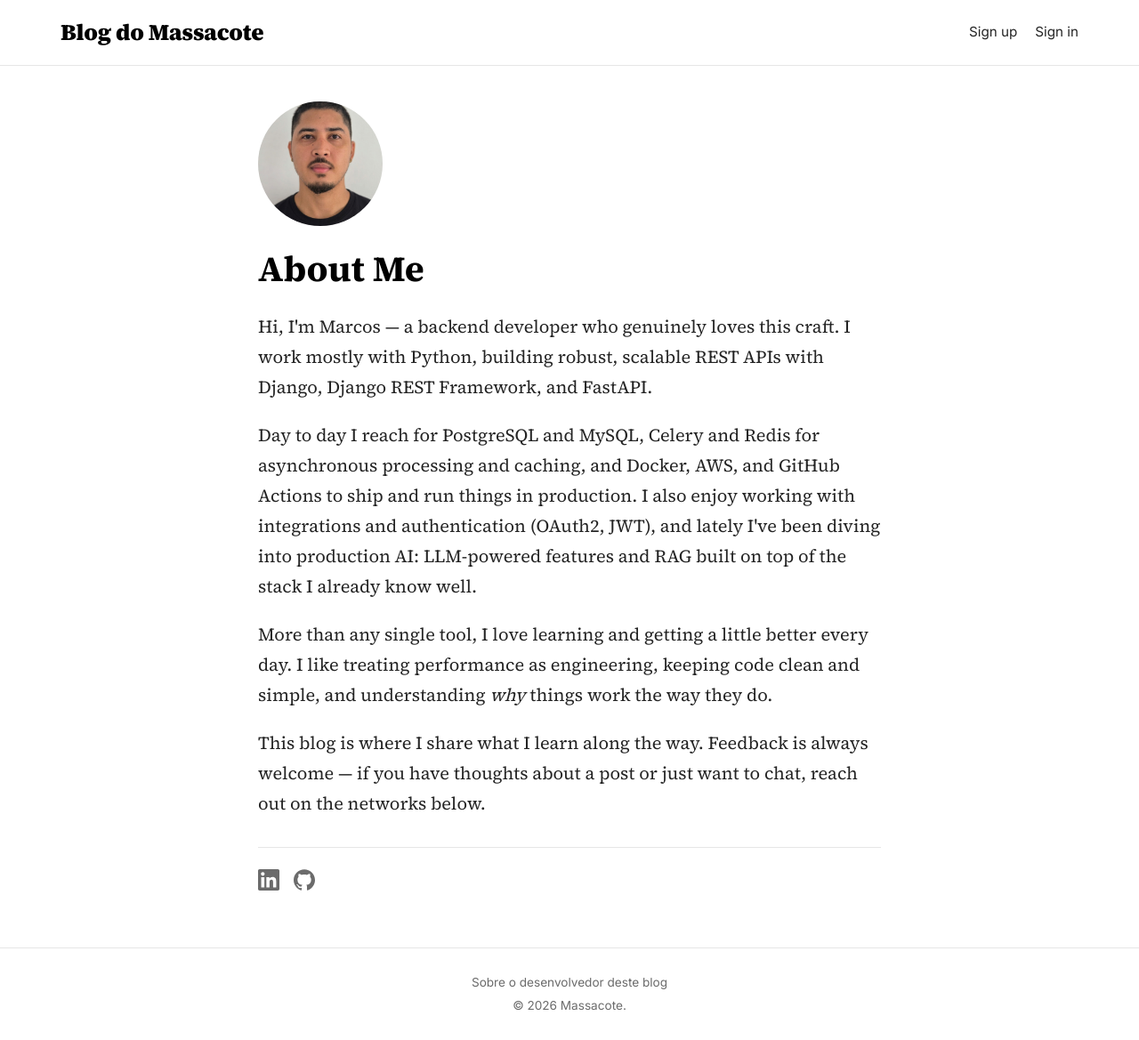
After one commit to marcosalvesdev/massacote-blog, a Django app: page /about/ in a window 1280 px wide. The commit adds this page. Shown: the whole page at 89% size. Run offline with Django 5.2, Linux system fonts and the light colour scheme.

Commit message:
feat(pages): add about page with photo and social icons
Add a `pages` app for static, model-less pages with an About page that introduces the blog author, including a photo and inline SVG icons linking to LinkedIn and GitHub. Link to it from the footer ("Sobre o desenvolvedor deste blog").

Co-Authored-By: Claude Opus 4.8 <noreply@anthropic.com>

```diff
--- a/core/settings.py
+++ b/core/settings.py
@@ -53,6 +53,7 @@ DJANGO_APPS = [
 LOCAL_APPS = [
     "post",
     "account",
+    "pages",
 ]
 
 DEVELOPMENT_APPS = ["debug_toolbar"]
--- a/core/urls.py
+++ b/core/urls.py
@@ -24,6 +24,7 @@ from debug_toolbar import urls as debug_toolbar_urls
 urlpatterns = [
     path("admin/", admin.site.urls),
     path("", include("post.urls", namespace="post")),
+    path("", include("pages.urls", namespace="pages")),
     path("accounts/", include("django.contrib.auth.urls")),
     path("accounts/", include("account.urls", namespace="account")),
 ]
--- /dev/null
+++ b/pages/apps.py
@@ -0,0 +1,5 @@
+from django.apps import AppConfig
+
+
+class PagesConfig(AppConfig):
+    name = 'pages'
--- /dev/null
+++ b/pages/templates/pages/about.html
@@ -0,0 +1,52 @@
+{% extends "base.html" %}
+{% load static %}
+
+{% block title %}Sobre — Massacote{% endblock %}
+
+{% block content %}
+<section class="about">
+    <img class="about__photo" src="{% static 'pages/img/me.png' %}" alt="Foto de Marcos">
+
+    <h1 class="about__title">About Me</h1>
+
+    <div class="about__body">
+        <p>
+            Hi, I'm Marcos — a backend developer who genuinely loves this craft.
+            I work mostly with Python, building robust, scalable REST APIs with
+            Django, Django REST Framework, and FastAPI.
+        </p>
+        <p>
+            Day to day I reach for PostgreSQL and MySQL, Celery and Redis for
+            asynchronous processing and caching, and Docker, AWS, and GitHub
+            Actions to ship and run things in production. I also enjoy working
+            with integrations and authentication (OAuth2, JWT), and lately I've
+            been diving into production AI: LLM-powered features and RAG built on
+            top of the stack I already know well.
+        </p>
+        <p>
+            More than any single tool, I love learning and getting a little
+            better every day. I like treating performance as engineering, keeping
+            code clean and simple, and understanding <em>why</em> things work the
+            way they do.
+        </p>
+        <p>
+            This blog is where I share what I learn along the way. Feedback is
+            always welcome — if you have thoughts about a post or just want to
+            chat, reach out on the networks below.
+        </p>
+    </div>
+
+    <div class="about__socials">
+        <a class="about__social" href="https://www.linkedin.com/in/marcos-alves-dev/" target="_blank" rel="noopener noreferrer" aria-label="LinkedIn">
+            <svg viewBox="0 0 24 24" role="img" aria-hidden="true" focusable="false">
+                <path d="M20.447 20.452h-3.554v-5.569c0-1.328-.027-3.037-1.852-3.037-1.853 0-2.136 1.445-2.136 2.939v5.667H9.351V9h3.414v1.561h.046c.477-.9 1.637-1.85 3.37-1.85 3.601 0 4.267 2.37 4.267 5.455v6.286zM5.337 7.433c-1.144 0-2.063-.926-2.063-2.065 0-1.138.92-2.063 2.063-2.063 1.14 0 2.064.925 2.064 2.063 0 1.139-.925 2.065-2.064 2.065zm1.782 13.019H3.555V9h3.564v11.452zM22.225 0H1.771C.792 0 0 .774 0 1.729v20.542C0 23.227.792 24 1.771 24h20.451C23.2 24 24 23.227 24 22.271V1.729C24 .774 23.2 0 22.222 0h.003z"/>
+            </svg>
+        </a>
+        <a class="about__social" href="https://github.com/marcosalvesdev" target="_blank" rel="noopener noreferrer" aria-label="GitHub">
+            <svg viewBox="0 0 24 24" role="img" aria-hidden="true" focusable="false">
+                <path d="M12 .297c-6.63 0-12 5.373-12 12 0 5.303 3.438 9.8 8.205 11.385.6.113.82-.258.82-.577 0-.285-.01-1.04-.015-2.04-3.338.724-4.042-1.61-4.042-1.61C4.422 18.07 3.633 17.7 3.633 17.7c-1.087-.744.084-.729.084-.729 1.205.084 1.838 1.236 1.838 1.236 1.07 1.835 2.809 1.305 3.495.998.108-.776.417-1.305.76-1.605-2.665-.305-5.467-1.334-5.467-5.931 0-1.311.469-2.381 1.236-3.221-.124-.303-.535-1.524.117-3.176 0 0 1.008-.322 3.301 1.23.957-.266 1.983-.399 3.003-.404 1.02.005 2.047.138 3.006.404 2.291-1.552 3.297-1.23 3.297-1.23.653 1.653.242 2.874.118 3.176.77.84 1.235 1.911 1.235 3.221 0 4.609-2.807 5.624-5.479 5.921.43.372.823 1.102.823 2.222 0 1.606-.014 2.898-.014 3.293 0 .322.216.694.825.576C20.565 22.092 24 17.592 24 12.297c0-6.627-5.373-12-12-12"/>
+            </svg>
+        </a>
+    </div>
+</section>
+{% endblock %}
--- /dev/null
+++ b/pages/urls.py
@@ -0,0 +1,9 @@
+from django.urls import path
+
+from pages.views import AboutView
+
+app_name = "pages"
+
+urlpatterns = [
+    path("about/", AboutView.as_view(), name="about"),
+]
--- /dev/null
+++ b/pages/views.py
@@ -0,0 +1,5 @@
+from django.views.generic import TemplateView
+
+
+class AboutView(TemplateView):
+    template_name = "pages/about.html"
--- a/post/static/post/css/style.css
+++ b/post/static/post/css/style.css
@@ -111,6 +111,18 @@ a {
     font-size: 0.85rem;
     text-align: center;
     padding: 1.5rem 24px;
+}
+
+.site-footer p {
+    margin: 0.25rem 0;
+}
+
+.site-footer__about {
+    color: var(--color-text-muted);
+}
+
+.site-footer__about:hover {
+    color: var(--color-accent);
 }
 
 /* Post feed (list) */
@@ -531,3 +543,62 @@ a {
     display: flex;
     gap: 1rem;
 }
+
+/* About page */
+
+.about {
+    max-width: var(--content-width);
+    margin: 0 auto;
+}
+
+.about__photo {
+    display: block;
+    width: 140px;
+    height: 140px;
+    border-radius: 50%;
+    object-fit: cover;
+    margin: 0 0 1.5rem;
+}
+
+.about__title {
+    font-family: var(--font-serif);
+    font-size: 2.5rem;
+    font-weight: 700;
+    color: var(--color-heading);
+    line-height: 1.2;
+    margin: 0 0 1.5rem;
+}
+
+.about__body {
+    font-family: var(--font-serif);
+    font-size: 1.25rem;
+    line-height: 1.7;
+}
+
+.about__body p {
+    margin: 0 0 1.25rem;
+}
+
+.about__socials {
+    display: flex;
+    gap: 1rem;
+    margin-top: 2rem;
+    padding-top: 1.5rem;
+    border-top: 1px solid var(--color-border);
+}
+
+.about__social {
+    display: inline-flex;
+    color: var(--color-text-muted);
+}
+
+.about__social:hover {
+    color: var(--color-accent);
+}
+
+.about__social svg {
+    width: 24px;
+    height: 24px;
+    fill: currentColor;
+    display: block;
+}
--- a/templates/base.html
+++ b/templates/base.html
@@ -35,6 +35,7 @@
     </main>
 
     <footer class="site-footer">
+        <p><a class="site-footer__about" href="{% url 'pages:about' %}">Sobre o desenvolvedor deste blog</a></p>
         <p>&copy; {% now "Y" %} Massacote.</p>
     </footer>
 
```
Also changed, not shown: pages/__init__.py (added), pages/static/pages/img/me.png (added).
